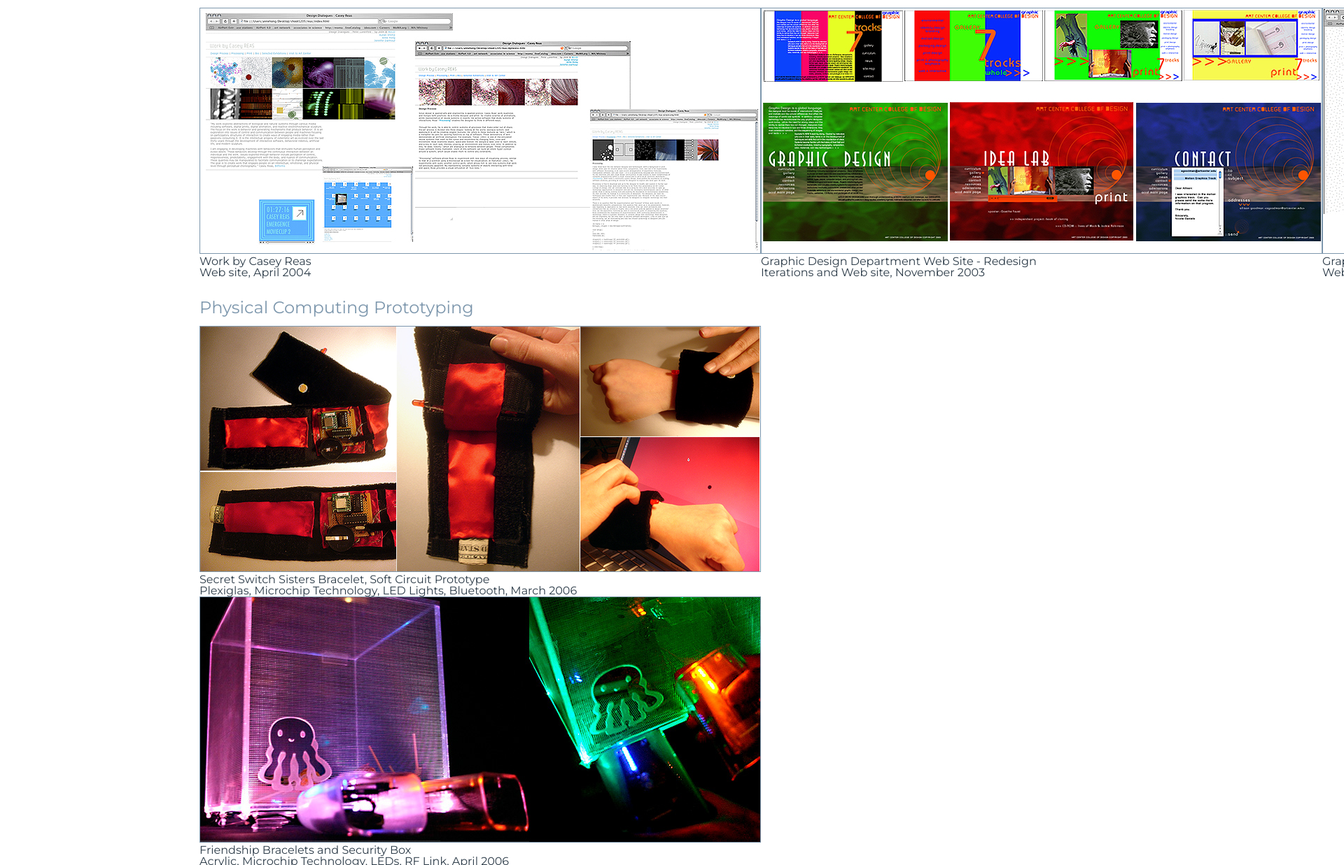
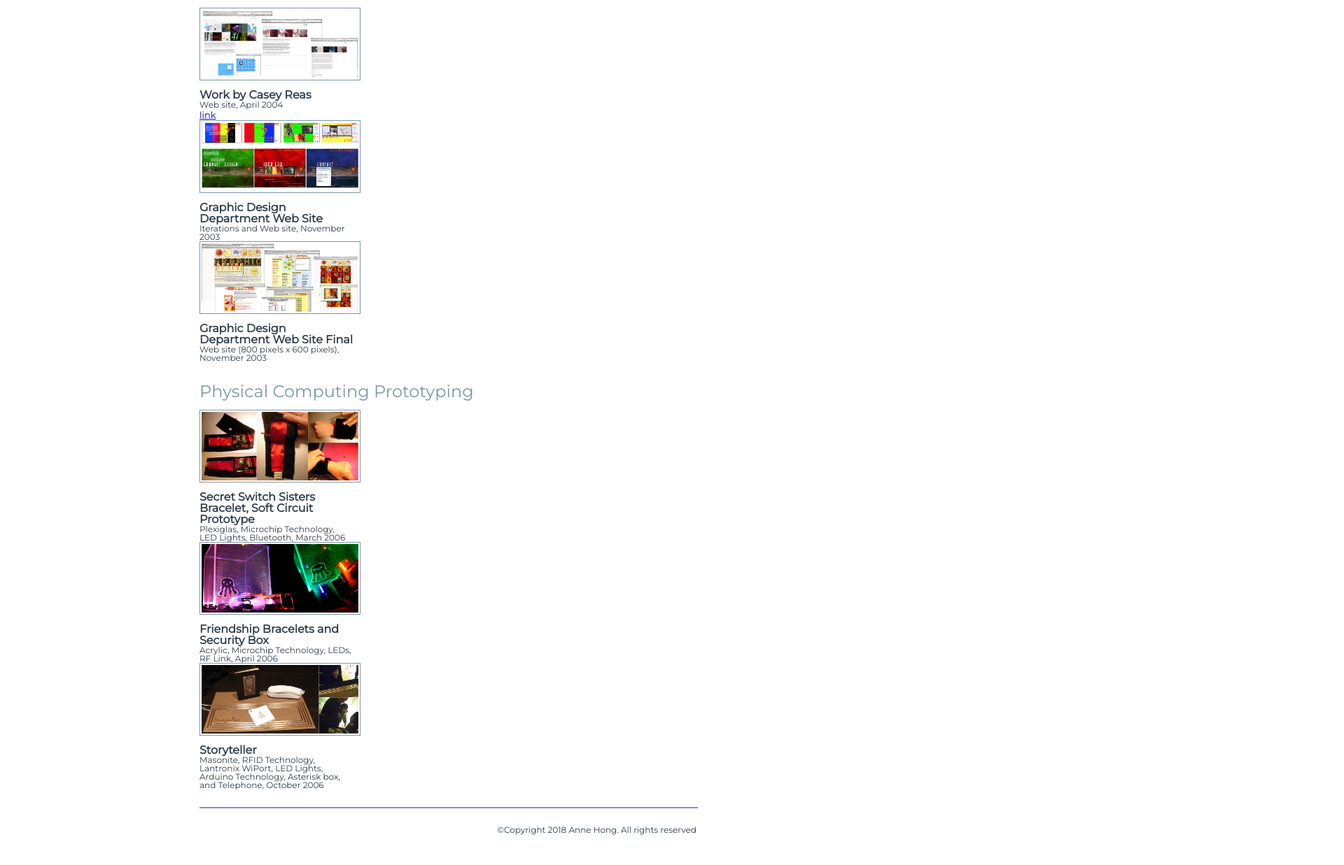
Before and after one commit to annehong/udacity-fend-project-02, a plain HTML site: page index.html in a window 1280 px wide. Shown: the part 561-1798 px from the top of the page at 70% size, 1920 px wide, since content can reach past the window. Drawn offline with Linux system fonts and the light colour scheme.

Commit message:
added some responsiveness

```diff
--- /dev/null
+++ b/css/responsive.css
@@ -0,0 +1,14 @@
+/* Apple iPad */
+@media screen and (min-width: 768px) {
+
+}
+
+/* Google Nexus 5 */
+@media screen and (min-width: 445px) {
+    .card {
+        width: 100%;
+    }
+    svg {
+        display: none;
+    }
+}
--- a/css/style.css
+++ b/css/style.css
@@ -135,8 +135,37 @@ hr {
 
 .portfolio__sections img {
 	border: 0.5px solid #7d97ad;
+	padding: 2px;
+	width: 224px;
+	margin-right: 11px;
 }
 
 .container {
 	display: flex;
+	flex-wrap: wrap;
+	width: 710px;
 }
+
+.card h3 {
+	font-size: 16px;
+	font-weight: 600;
+	width: 220px;
+	margin-top: 10px;
+}
+
+.card p {
+	font-size: 12px;
+	width: 220px;
+}
+
+.card a {
+	font-size: 13px;
+	width: 220px;
+}
+
+.footer {
+	font-size: 12px;
+	margin-top: 25px;
+	margin-bottom: 25px;
+	text-align: right;
+}
--- a/index.html
+++ b/index.html
@@ -6,6 +6,7 @@
         <link href="https://fonts.googleapis.com/css?family=Montserrat:200,400|Open+Sans" rel="stylesheet">
         <!--To experiment with later <link href="https://fonts.googleapis.com/css?family=Great+Vibes|Montserrat|Open+Sans|Poiret+One|Quicksand" rel="stylesheet"> -->
         <link rel="stylesheet" href="css/style.css">
+        <link rel="stylesheet" href="css/responsive.css">
     </head>
 
     <body>
@@ -42,6 +43,7 @@
                                     </figure>
                                     <h3>Work by Casey Reas</h3>
                                     <p>Web site, April 2004</p>
+                                    <a href="http://annehong.com/index.php?cat=graphicDesign&proj=20040415">link</a>
                             </article>
                         </li>
 
@@ -53,7 +55,7 @@
                                             <img src="img/HongAnne_07.jpg" alt="Website design and development showcasing the works of Art Center's redesign work in progress">
                                         </picture>
                                     </figure>
-                                    <h3>Graphic Design Department Web Site - Redesign</h3>
+                                    <h3>Graphic Design Department Web Site</h3>
                                     <p>Iterations and Web site, November 2003</p>
                             </article>
                         </li>
@@ -66,7 +68,7 @@
                                             <img src="img/HongAnne_08.jpg" alt="Website design and development final redesign">
                                         </picture>
                                     </figure>
-                                    <h3>Graphic Design Department Web Site - Redesign</h3>
+                                    <h3>Graphic Design Department Web Site Final</h3>
                                     <p>Web site (800 pixels x 600 pixels), November 2003</p>
                             </article>
                         </li>
@@ -76,7 +78,7 @@
 
                 <section class="concept__projects portfolio__sections">
                     <h2>Physical Computing Prototyping</h2>
-                    <ul>
+                    <ul class="cards container">
                         <li class="card">
                             <article>
                                     <figure>
@@ -120,8 +122,10 @@
             </section><!--content-->
         </main>
 
-        <footer>
-            <!-- <p>©Copyright 2018 Anne Hong. All rights reserved</p> -->
+        <hr>
+
+        <footer class="footer">
+            <p>©Copyright 2018 Anne Hong. All rights reserved</p>
         </footer>
 
     </body>
```
